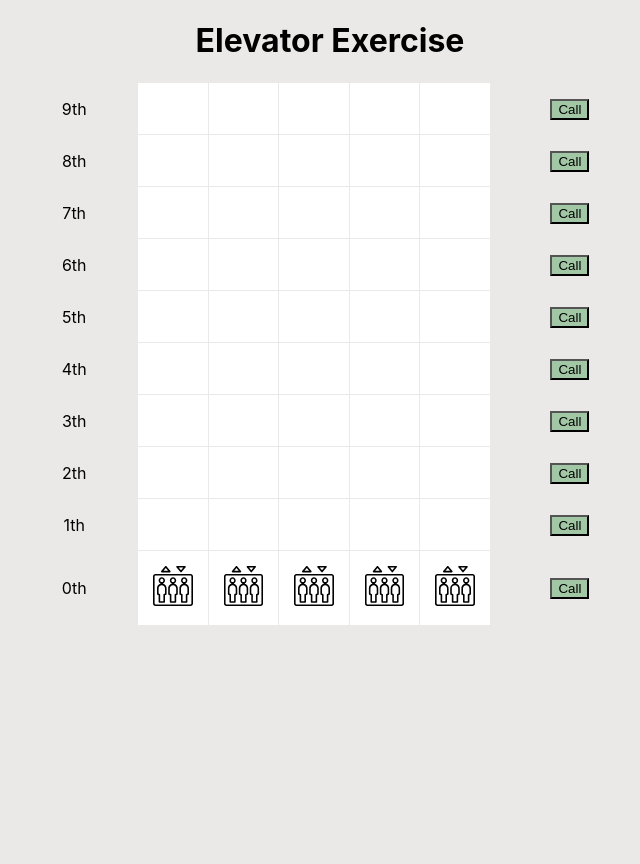
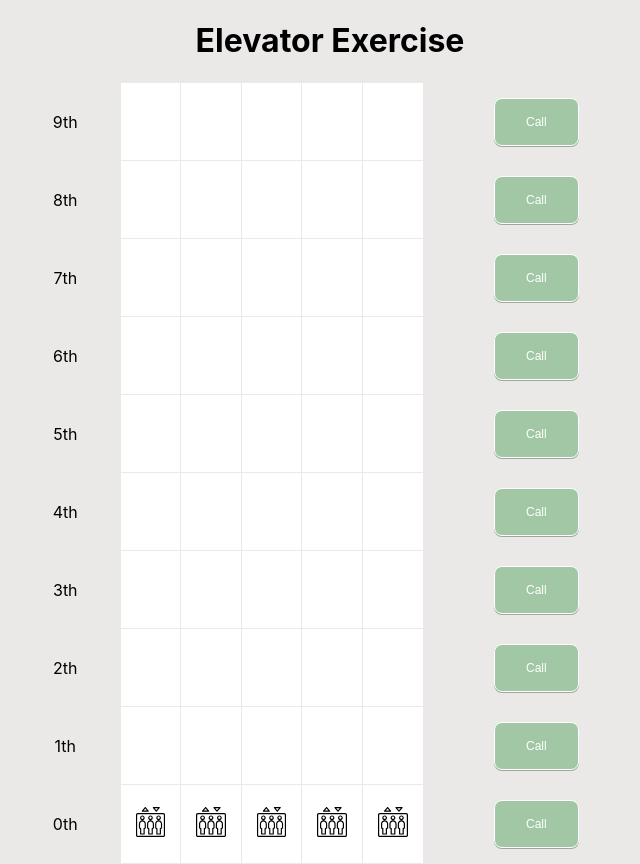
Before and after one commit to RevitalS/arbox-elevator-task, a React (Create React App) app: page / in a window 1280 px wide. Shown: the whole page, without its empty margins (310-950 px from the left). Before the commit the page ends 800 px from the top, so only its background shows below. Built offline with nearby package versions, Linux system fonts and the light colour scheme.

Commit message:
elevator algo

```diff
--- a/package.json
+++ b/package.json
@@ -9,6 +9,7 @@
     "react": "^17.0.2",
     "react-dom": "^17.0.2",
     "react-scripts": "4.0.3",
+    "use-sound": "^2.0.1",
     "web-vitals": "^1.0.1"
   },
   "scripts": {
--- a/src/components/Elevator.css
+++ b/src/components/Elevator.css
@@ -0,0 +1,10 @@
+.elevator {
+    transition: width 2s, height 4s;
+}
+.red-e {
+    filter: invert(0.4) sepia(1) saturate(18.3) hue-rotate(313.2deg) brightness(0.73);
+}
+
+.green-e {
+    filter: invert(0.4) sepia(1) saturate(18.3) hue-rotate(90deg) brightness(0.75);
+}
--- a/src/components/Elevator.jsx
+++ b/src/components/Elevator.jsx
@@ -6,7 +6,9 @@ import './Elevator.css'
 export default function Elevator(props) {
 
     const checkIfElevetorHere = (row, col) => {
+       // console.log(row, col);
         if (props.elevatorsLocation[col] === row) {
+           // debugger;
             return true;
         }
         return false;
@@ -14,7 +16,7 @@ export default function Elevator(props) {
 
     return (
         checkIfElevetorHere(props.floor, props.col)?
-        <img src={props.elevatorIcon} alt='elevator'/>
+        <img className="elevator" src={props.elevatorIcon} alt='elevator'/>
         :
         null
     );
--- a/src/components/ElevatorButton.css
+++ b/src/components/ElevatorButton.css
@@ -0,0 +1,23 @@
+button {
+    box-shadow: 0px 1px 0px 0px #9fa89c;
+	border-radius:8px;
+	border:1px solid #ffffff;
+	display:inline-block;
+	cursor:pointer;
+	color:#ffffff;
+	font-family:Arial;
+	font-size:12px;
+	padding:16px 31px;
+	text-decoration:none;
+    align-self: start;
+}
+
+.green {
+    background-color: #a2c7a4;
+	color:#ffffff;
+}
+
+.red {
+    background-color: red;
+	color:#ffffff;
+}
--- a/src/components/ElevatorButton.jsx
+++ b/src/components/ElevatorButton.jsx
@@ -4,8 +4,15 @@ import './ElevatorButton.css'
 export default function ElevatorButton(props) {
 
     const [buttonStr, setButtonStr] = useState('Call');
+    const [color, setColor] = useState('green');
+
+    const onClick = () => {
+        setButtonStr('Waiting');
+        setColor('red');
+        props.callElevator(props.floor);
+    }
 
     return (
-    <button key={'btn'+(props.index+1)}>{buttonStr}</button>
+    <button className={color} key={'btn'+(props.floor+1)} onClick={onClick}>{buttonStr}</button>
     );
 }
--- a/src/components/Table.css
+++ b/src/components/Table.css
@@ -19,6 +19,6 @@ th, td {
       border: 0px;
   }
 
-  button {
-      background-color: #a2c7a4;
+  .button-waper {
+      margin-left: 0px;
   }
--- a/src/components/Table.jsx
+++ b/src/components/Table.jsx
@@ -1,23 +1,95 @@
-import React, {useState} from 'react';
+import React, {useState, useEffect} from 'react';
 import './Table.css';
 import './ElevatorButton';
 import './Elevator';
 import ElevatorButton from './ElevatorButton';
 import elevatorIcon from '../icons-elevator.svg';
 import Elevator from './Elevator';
+import useSound from 'use-sound';
 
 
-const checkIfElevetorHere = (row, col) => {
-    if (elevatorIcon[col] === row) {
-        return true;
-    }
-    return false;
-}
+
+
+//let callQueue =[];
 
 export default function Table() {
 
-    const [elevatorsLocation, setElevatorsLocation] = useState([0,0,0,0,0]
-        )
+    const [elevatorsLocation, setElevatorsLocation] = useState([0,0,0,0,0]);
+    const [elevatorsAvailable, setElevatorsAvailable] = useState([true,true,true,true,true]);
+    const [callsQueue, setCallsQueue] = useState([]);
+
+    useEffect(() => {
+        if (callsQueue.length !== 0 && checkIfHasAvalibleElavator()) {
+            console.log(callsQueue , 'queue')
+            const call = callsQueue;
+            console.log(callsQueue.slice(1), "q after slice");
+           // let call1 = callsQueue.shift();
+            //console.log(call1);
+            callElevator(callsQueue[0]);
+            setCallsQueue(callsQueue.slice(1));
+        }
+
+        });
+
+    const addCallToQueue = (floor) => {
+        console.log(floor);
+        setCallsQueue(old => [...old, floor]);
+
+    }
+
+    const checkIfHasAvalibleElavator = () => {
+        return (elevatorsAvailable.some(e => e === true));
+    }
+
+    const findAvalibleElavators = () =>{
+          const e = elevatorsAvailable.map((e,i) =>  e === true ? elevatorsLocation[i]: null);
+          console.log(e);
+          return e;
+    }
+
+    const findcolsetElevator = (floor) => {
+       // debugger
+        // let elevatorNum = elevatorsLocation.findIndex(x => floor === x);
+        // if (elevatorNum >= 0) {
+        //     return elevatorNum;
+        // }
+        if (!checkIfHasAvalibleElavator()) {
+            console.log('unavalible');
+            return null;
+        }
+        const avalibleElevators = findAvalibleElavators();
+        let elevatorNum; //= elevatorsLocation.findIndex(x => floor === x);
+        //= elevatorsLocation.map((e ,i) =>  elevatorsAvailable[i] === true? e : null);
+        console.log(avalibleElevators, 'avalibleElevators');
+        //if (avalibleElevators.length > 0) {
+            const distance = avalibleElevators.map(e => e !== null ? Math.abs(floor - e): Infinity);
+            console.log(distance);
+            const minDistance = Math.min(...distance);
+            elevatorNum = distance.findIndex(x => x <= minDistance);
+            console.log(elevatorNum);
+            return elevatorNum;
+        //}
+    }
+
+    const callElevator = (floor) => {
+       // debugger;
+       const pStart = performance.now();
+        const elevatorNum = findcolsetElevator(floor);
+        //console.log(elevatorNum, 'e n');
+       // if (elevatorNum !== null) {
+            setElevatorsAvailable(prev => prev.map((e,i) => i  === elevatorNum ? false: e));
+            setElevatorsLocation(prev => prev.map((e,i) => i  === elevatorNum ? floor: e));
+            console.log(elevatorsAvailable);
+            const time = setTimeout(() => {
+            setElevatorsAvailable(prev => prev.map((e,i) => i  === elevatorNum ? true: e));
+        //        console.log(elevatorsAvailable);
+            }, 2000);
+
+           // console.log(elevatorsLocation, 'el');
+       // }
+        const timeEnd = performance.now();
+        console.log(timeEnd- pStart);
+    }
 
     return (
         <div>
@@ -30,12 +102,15 @@ export default function Table() {
                              <label className="clear-table-style">{floor+'th'}</label>
                         </td>
                         {[...Array(5)].map((e, col) => {
-                            return <td className="" key={col + 1}>
-                                <Elevator elevatorIcon={elevatorIcon} elevatorsLocation={elevatorsLocation} floor={floor} col={col} ></Elevator>
+                            return <td className="" key={(row+1)+""+(col + 1)}>
+                                <Elevator elevatorIcon={elevatorIcon}
+                                elevatorsLocation={elevatorsLocation} floor={floor} col={col}
+                                >
+                                </Elevator>
                             </td>
                         })}
-                        <td className="clear-table-style">
-                            <ElevatorButton index={floor}/>
+                        <td className="clear-table-style button-waper">
+                            <ElevatorButton floor={floor} callElevator={addCallToQueue}/>
                         </td>
                     </tr>)
                         })}
```
Also changed, not shown: 2 other files (tests, documents, lock files or other folders).
